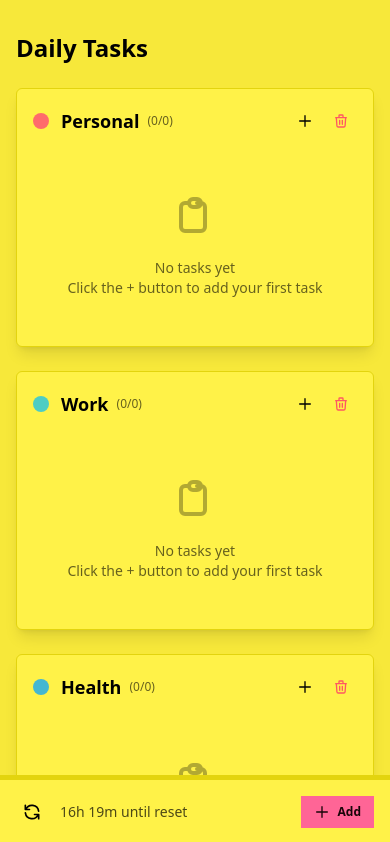
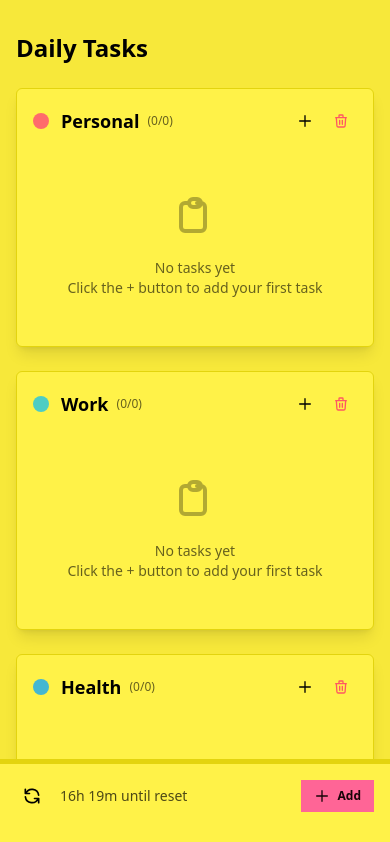
Before and after one commit to pixelninja/daily-tasks, a React (Vite) app: page / in a window 390 px wide. Shown: the top 842 px of the page. Built offline with nearby package versions, Linux system fonts and the light colour scheme; the HTML template or start-up script is replaced by a standard one.

Commit message:
fix: bottom padding for mobile devices

```diff
--- a/src/components/BottomToolbar.tsx
+++ b/src/components/BottomToolbar.tsx
@@ -14,7 +14,7 @@ export const BottomToolbar: React.FC<BottomToolbarProps> = ({ onAddCategory, tot
   const overallProgress = totalTasks > 0 ? (completedTasks / totalTasks) * 100 : 0;
 
   return (
-    <div className="fixed bottom-0 left-0 right-0 bg-base-100 border-t border-base-300 z-50">
+    <div className="fixed bottom-0 left-0 right-0 bg-base-100 border-t border-base-300 z-50 pwa-bottom-bar">
       {/* Progress Bar - Always visible */}
       <div
         className="w-full bg-base-300 h-1 cursor-pointer hover:h-2 transition-all duration-200"
@@ -42,7 +42,7 @@ export const BottomToolbar: React.FC<BottomToolbarProps> = ({ onAddCategory, tot
       </div>
 
       {/* Main Toolbar */}
-      <div className="p-4">
+      <div className="px-4 pt-4 pb-safe">
         <div className="flex items-center justify-between gap-4 max-w-md mx-auto">
           {/* Reset Section */}
           <div className="flex items-center gap-3 flex-1 min-w-0">
--- a/src/components/TaskList.tsx
+++ b/src/components/TaskList.tsx
@@ -53,7 +53,7 @@ export const TaskList: React.FC = () => {
   }
 
   return (
-    <div className="space-y-6 pb-24">
+    <div className="space-y-6 pb-32">
 
       {/* Header */}
       <div className="mb-6">
--- a/src/index.css
+++ b/src/index.css
@@ -19,3 +19,37 @@
 @plugin "daisyui" {
   themes: light --default, dark --prefersdark, cyberpunk;
 }
+
+/* PWA Safe Area Support */
+@layer utilities {
+  .pb-safe {
+    padding-bottom: clamp(16px, 4vh, 32px);
+    padding-bottom: max(16px, env(safe-area-inset-bottom));
+  }
+
+  .pwa-bottom-bar {
+    /* Base padding for all devices */
+    padding-bottom: 16px;
+
+    /* Enhanced padding for devices with safe areas */
+    padding-bottom: max(16px, env(safe-area-inset-bottom));
+  }
+
+  /* Additional padding when running as standalone PWA */
+  @media (display-mode: standalone) {
+    .pwa-bottom-bar {
+      padding-bottom: max(20px, env(safe-area-inset-bottom));
+    }
+
+    .pb-safe {
+      padding-bottom: max(20px, env(safe-area-inset-bottom));
+    }
+  }
+
+  /* iOS-specific adjustments */
+  @supports (-webkit-touch-callout: none) {
+    .pwa-bottom-bar {
+      padding-bottom: max(20px, env(safe-area-inset-bottom));
+    }
+  }
+}
```
